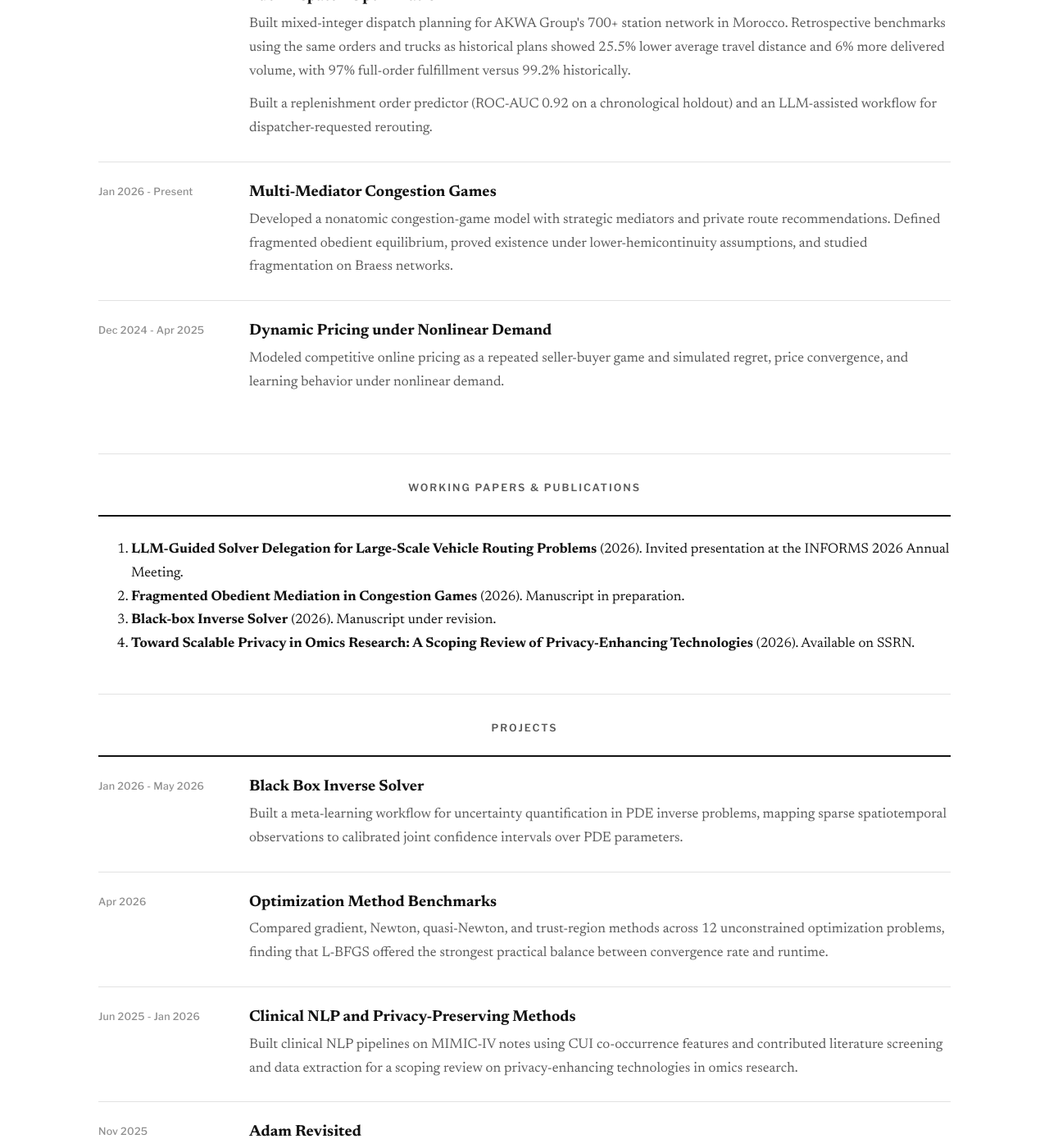
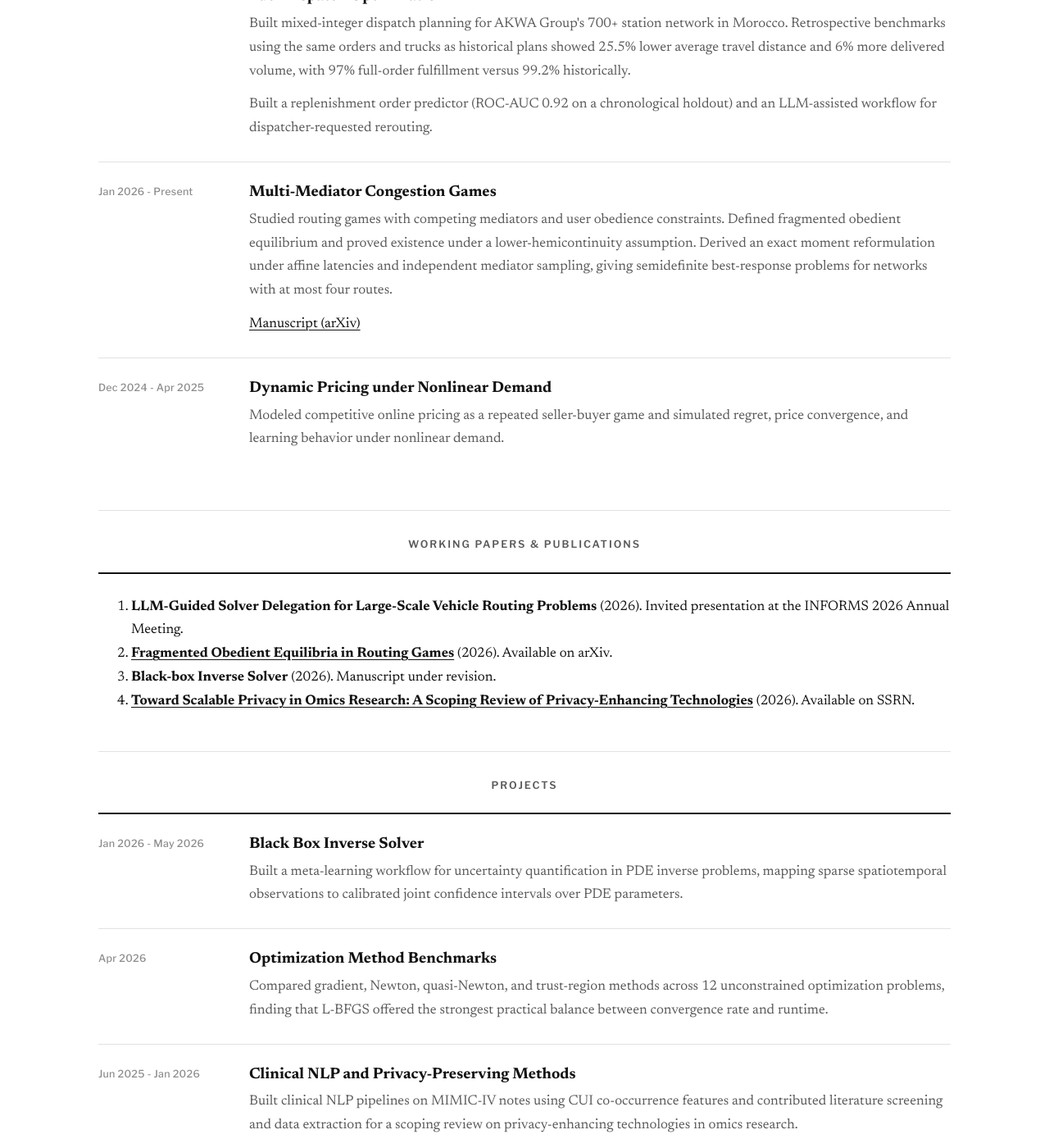
Before and after one commit to MaxWangZY/MaxWangZY.github.io, a Jekyll site: the page built from experience.md, in a window 1280 px wide and 1400 px high, scrolled down 595 px. Shown: the whole window at 82% size. Built offline with Jekyll 4.4.1, drawn with Linux system fonts in a browser that asks for light colours.

Commit message:
Update CV

```diff
--- a/_data/artifacts.yml
+++ b/_data/artifacts.yml
@@ -43,8 +43,10 @@
   title: Multi-Mediator Congestion Games
   date: Jan 2026 - Present
   url: /experience/
+  manuscript_url: https://arxiv.org/abs/2610.39225
+  manuscript_label: Manuscript (arXiv)
   preview:
-    - Fragmented obedient equilibrium in congestion games with strategic mediators and private route recommendations.
+    - Fragmented obedient equilibrium in routing games with competing mediators, with an existence result and exact moment reformulation.
 
 - more: true
   url: /experience/
--- a/experience.md
+++ b/experience.md
@@ -51,11 +51,14 @@ permalink: /experience/
     <div class="entry-body">
       <h3>Multi-Mediator Congestion Games</h3>
       <p>
-        Developed a nonatomic congestion-game model with strategic mediators
-        and private route recommendations. Defined fragmented obedient
-        equilibrium, proved existence under lower-hemicontinuity assumptions,
-        and studied fragmentation on Braess networks.
+        Studied routing games with competing mediators and user obedience
+        constraints. Defined fragmented obedient equilibrium and proved
+        existence under a lower-hemicontinuity assumption. Derived an exact
+        moment reformulation under affine latencies and independent mediator
+        sampling, giving semidefinite best-response problems for networks
+        with at most four routes.
       </p>
+      <p><a href="https://arxiv.org/abs/2610.39225">Manuscript (arXiv)</a></p>
     </div>
   </article>
 
@@ -75,9 +78,9 @@ permalink: /experience/
 ## Working Papers & Publications
 
 1. **LLM-Guided Solver Delegation for Large-Scale Vehicle Routing Problems** (2026). Invited presentation at the INFORMS 2026 Annual Meeting.
-2. **Fragmented Obedient Mediation in Congestion Games** (2026). Manuscript in preparation.
+2. **[Fragmented Obedient Equilibria in Routing Games](https://arxiv.org/abs/2610.39225)** (2026). Available on arXiv.
 3. **Black-box Inverse Solver** (2026). Manuscript under revision.
-4. **Toward Scalable Privacy in Omics Research: A Scoping Review of Privacy-Enhancing Technologies** (2026). Available on SSRN.
+4. **[Toward Scalable Privacy in Omics Research: A Scoping Review of Privacy-Enhancing Technologies](https://doi.org/10.2139/ssrn.7164458)** (2026). Available on SSRN.
 
 ## Projects
 
```
Also changed, not shown: other parts of experience.md (+1 -0 lines), index.md (+3 -0 lines), 1 other file.
